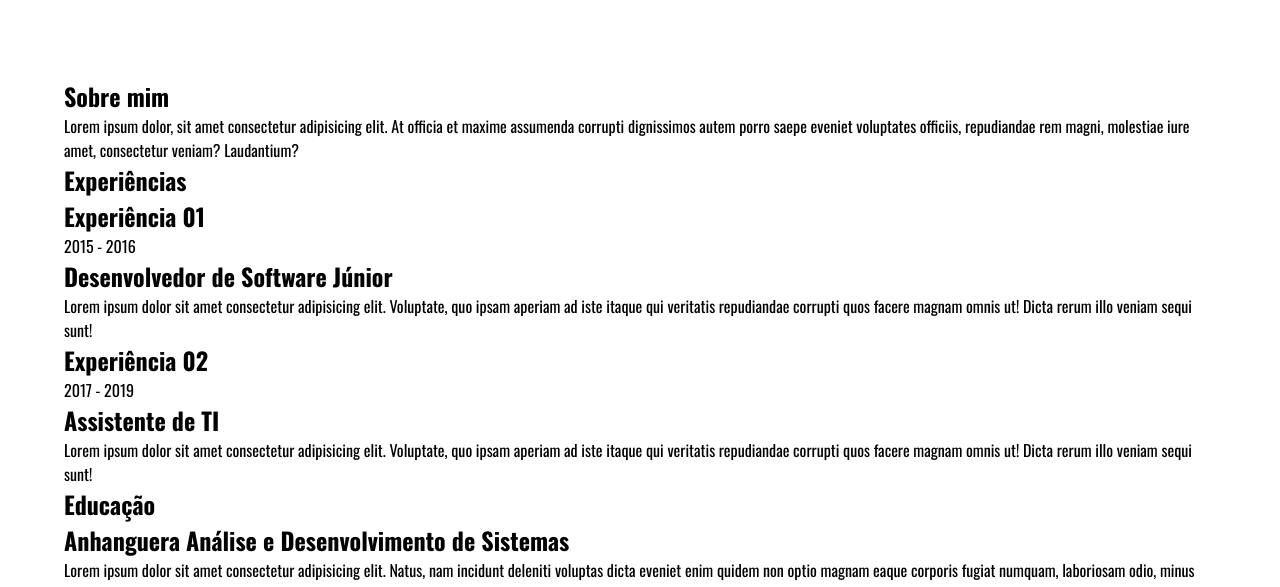
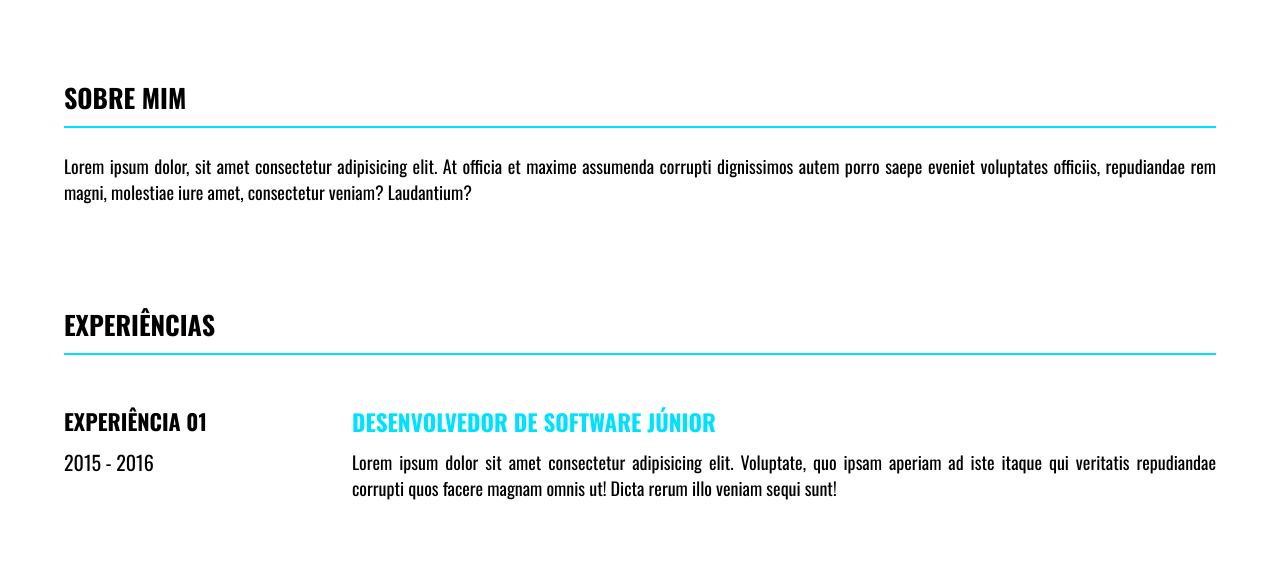
Before and after one commit to lucasbragag/Projeto-curriculo, a plain HTML site: page index.html in a window 1280 px wide. Shown: the part 198-785 px from the top of the page. Drawn offline with nearby package versions, Linux system fonts and the light colour scheme.

Commit message:
update projeto

```diff
--- a/assets/css/home.css
+++ b/assets/css/home.css
@@ -6,6 +6,8 @@
     min-height: 100%;
     margin: auto;
 }
+
+/* Nome */
 
 .container .h-name {
     width: 100%;
@@ -29,3 +31,152 @@
     text-transform: uppercase;
     color: #00E0ff;
 }
+
+/* Sobre */
+
+.container .h-sobre {
+    width: 100%;
+    min-height: 100px;
+    margin-bottom: 100px;
+}
+
+.container .h-sobre .h-title-sobre {
+    width: 100%;
+    height: 50px;
+    border-bottom: 2px solid #00E0ff;
+    margin-bottom: 25px;
+}
+
+.container .h-sobre .h-title-sobre h2 {
+    margin-top: 5%;
+    font-family: 'Oswald', sans-serif;
+    font-weight: bold;
+    font-size: 26px;
+    text-transform: uppercase;
+    color: #000000
+}
+
+.container .h-sobre .paragraf {
+    font-family: 'Oswald', sans-serif;
+    font-style: normal;
+    text-align: justify;
+    font-size: 18px;
+}
+
+/* Experiências*/
+
+.container .h-experiencia .h-title-experiencia {
+    width: 100%;
+    height: 50px;
+    border-bottom: 2px solid #00E0ff;
+    margin-bottom: 50px;
+}
+
+.container .h-experiencia .h-title-experiencia h2 {
+    margin-top: 5%;
+    font-family: 'Oswald', sans-serif;
+    font-weight: bold;
+    font-size: 26px;
+    text-transform: uppercase;
+    color: #000000;
+}
+
+.container .h-experiencia .h-itens {
+    width: 100%;
+    min-height: 100px;
+}
+
+.container .h-experiencia .h-itens .item {
+    display: flex;
+    flex-direction: row;
+    width: 100%;
+    min-height: 220px;
+}
+
+.container .h-experiencia .h-itens .item .work {
+    min-width: 25%;
+    max-width: 25%;
+    min-height: 100px;
+}
+
+.container .h-experiencia .h-itens .item .work h2 {
+    font-family: 'Oswald', sans-serif;
+    font-weight: bold;
+    font-size: 22px;
+    margin-bottom: 10px;
+    text-transform: uppercase;
+    color: #000000;
+}
+
+.container .h-experiencia .h-itens .item .work p {
+    font-family: 'Oswald', sans-serif;
+    font-weight: normal;
+    font-size: 20px;
+    color: #000000;
+}
+
+.container .h-experiencia .h-itens .item .description {
+    width: 75%;
+    min-height: 100px;
+}
+
+.container .h-experiencia .h-itens .item .description h2 {
+    font-family: 'Oswald', sans-serif;
+    font-weight: bold;
+    font-size: 23px;
+    margin-bottom: 10px;
+    text-transform: uppercase;
+    color: #00E0ff;
+}
+
+.container .h-experiencia .h-itens .item .description p {
+    font-family: 'Oswald', sans-serif;
+    font-weight: normal;
+    text-align: justify;
+    font-size: 18px;
+    color: #000000;
+}
+
+/* Educação */
+
+.container .h-educacao {
+    width: 100%;
+    min-height: 100px;
+
+}
+
+.container .h-educacao .h-title-educacao {
+    width: 100%;
+    height: 50px;
+    border-bottom: 2px solid #00E0ff;
+    margin-bottom: 50px;
+}
+
+.container .h-educacao .h-title-educacao h2 {
+    margin-top: 5%;
+    font-family: 'Oswald', sans-serif;
+    font-weight: bold;
+    font-size: 26px;
+    text-transform: uppercase;
+    color: #000000;
+}
+
+.container .h-educacao .item {
+    width: 100%;
+    min-height: 220px;
+
+}
+
+.container .h-educacao .item .title {
+    margin-bottom: 10px;
+
+}
+
+.container .h-educacao .item .title h2 {
+
+    font-family: 'Oswald', sans-serif;
+    font-weight: bold;
+    font-size: 23px;
+    text-transform: uppercase;
+    color: #232323;
+}
--- a/index.html
+++ b/index.html
@@ -29,7 +29,7 @@
                 </div>
 
                 <div class="w-100">
-                    <p class="paragarf">Lorem ipsum dolor, sit amet consectetur adipisicing elit. At officia et maxime assumenda corrupti dignissimos autem porro saepe eveniet voluptates officiis, repudiandae rem magni, molestiae iure amet, consectetur veniam? Laudantium?</p>
+                    <p class="paragraf">Lorem ipsum dolor, sit amet consectetur adipisicing elit. At officia et maxime assumenda corrupti dignissimos autem porro saepe eveniet voluptates officiis, repudiandae rem magni, molestiae iure amet, consectetur veniam? Laudantium?</p>
                 </div>
             </div>
 
```
